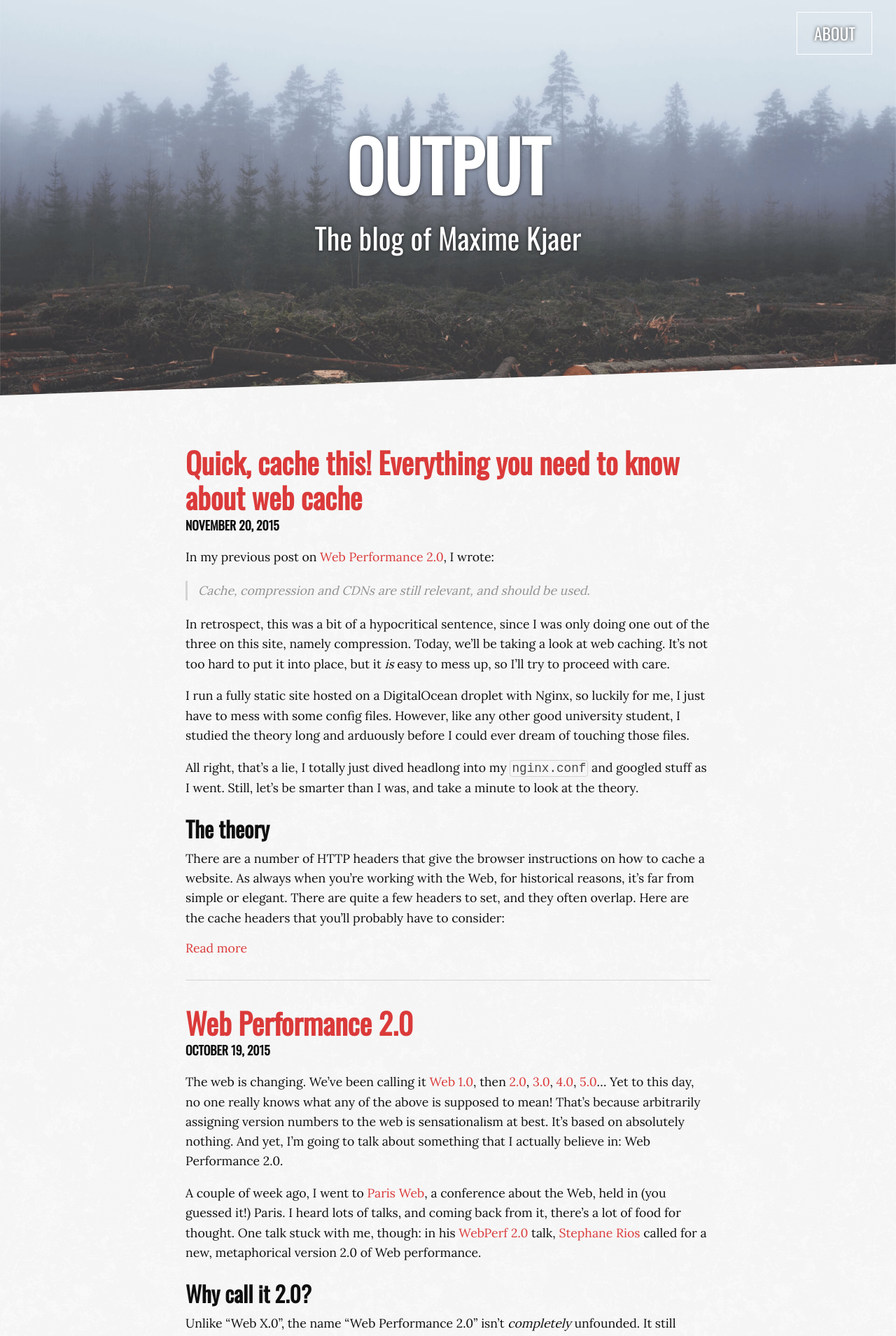
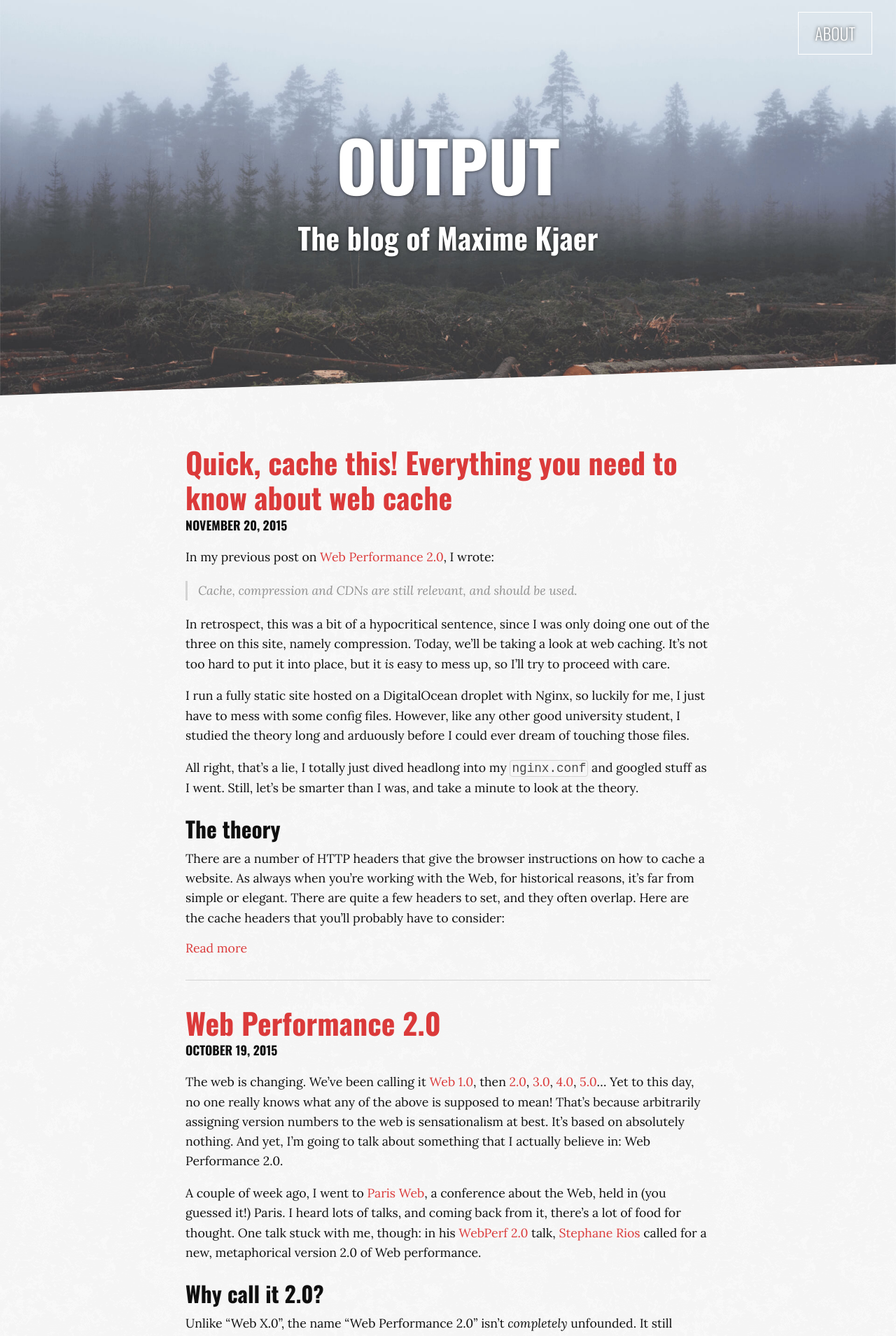
Before and after one commit to MaximeKjaer/kjaer.io, a Jekyll site: the page built from index.html, in a window 1280 px wide. Shown: the top 1909 px of the page at 70% size. Built offline with Jekyll 4.4.1, drawn with Linux system fonts in a browser that asks for light colours.

Commit message:
Add correct font weights to avoid faux bold & italic

```diff
--- a/_includes/head.html
+++ b/_includes/head.html
@@ -36,7 +36,7 @@
 <link rel="icon" href="/favicon.ico?v=1.0">
 
 <!-- CSS -->
-<link href="http://fonts.googleapis.com/css?family=Oswald%7CLora" rel="stylesheet" type="text/css">
+<link href="http://fonts.googleapis.com/css?family=Oswald:300,700%7CLora:400,400italic,700" rel="stylesheet" type="text/css">
 <link rel="stylesheet" href="{{ site.baseurl }}/css/index.css">
 
 <!-- OpenGraph meta tags -->
--- a/_sass/partials/_hero.scss
+++ b/_sass/partials/_hero.scss
@@ -41,6 +41,7 @@
 
 	p {
 		font-size: $xx-large;
+		font-weight: $title-weight;
 
 		@include media($small-screen) {
 			font-size: $x-large;
```
